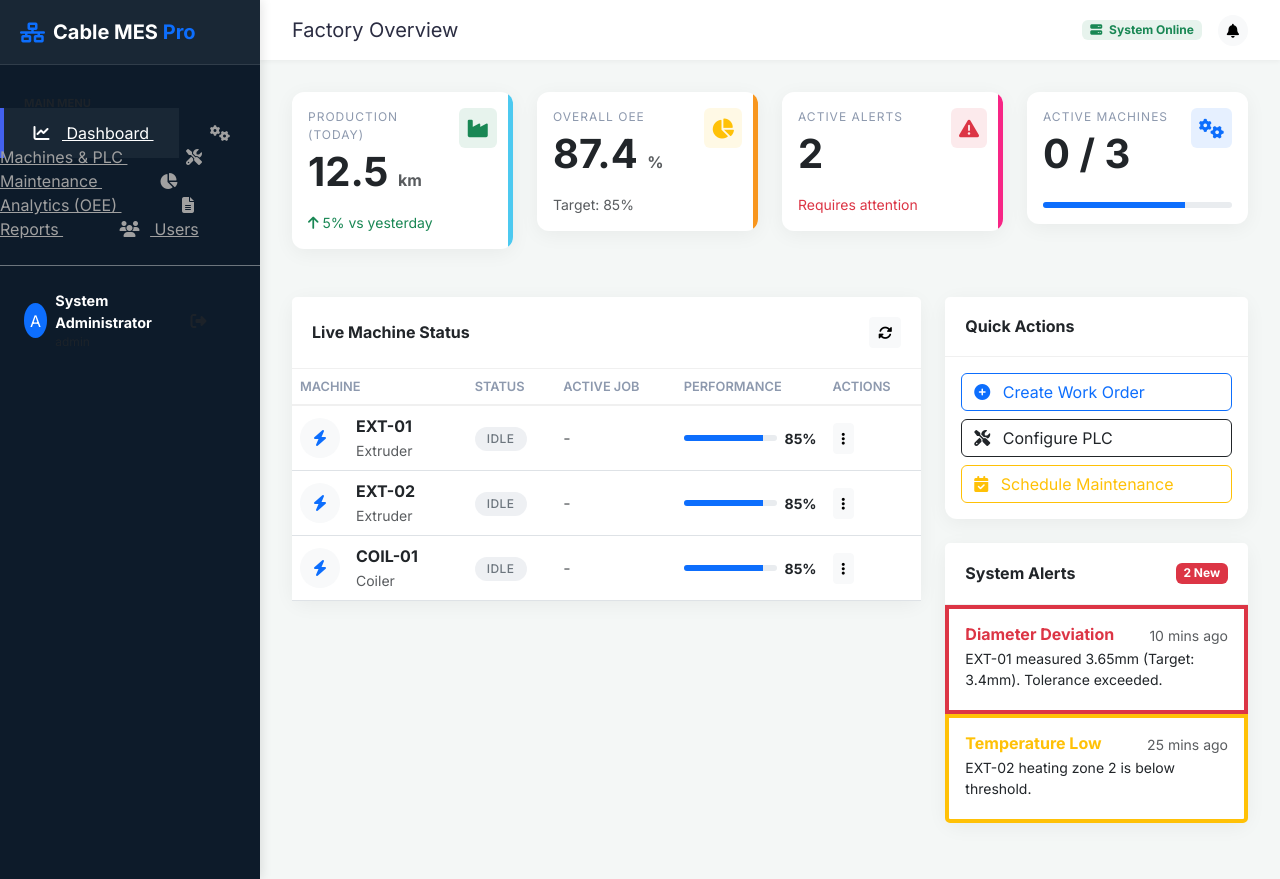
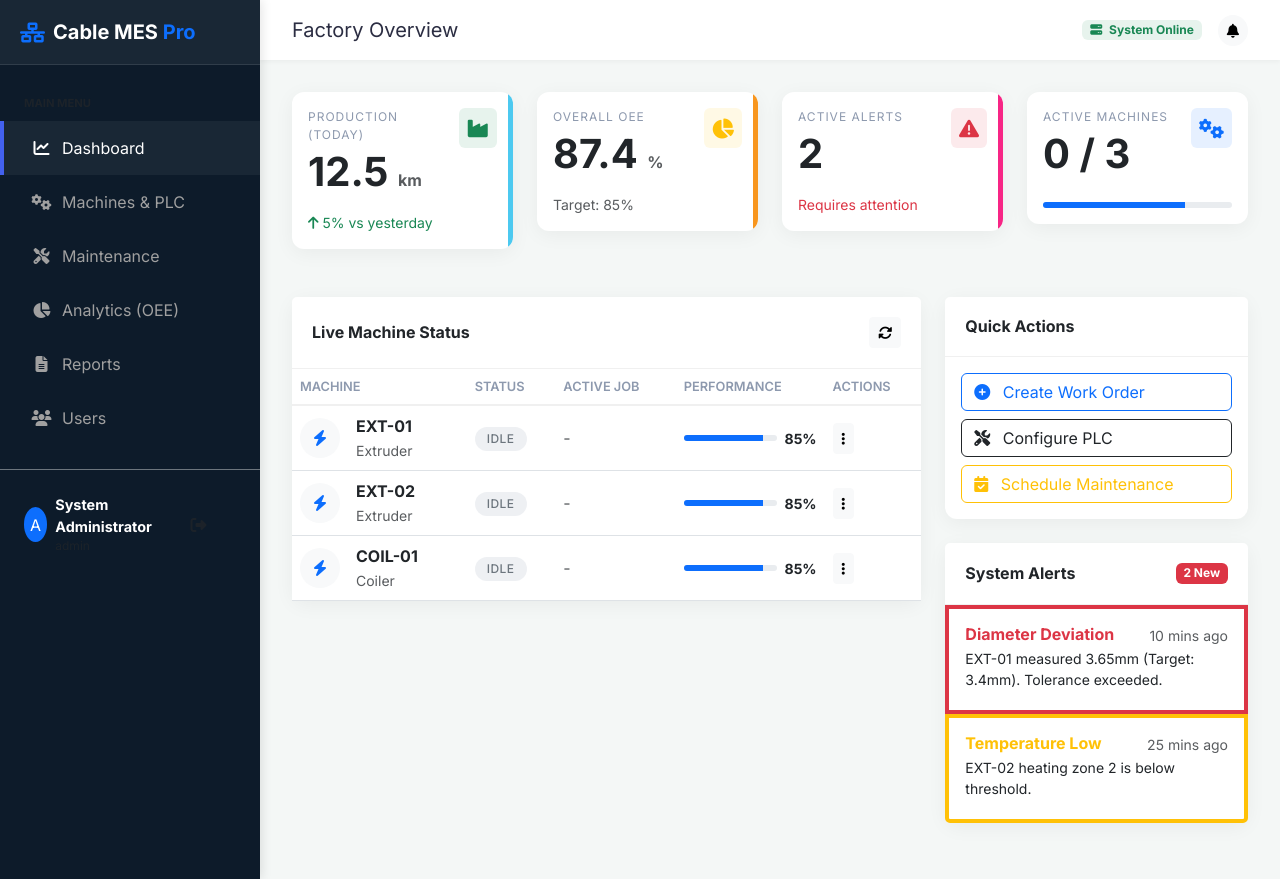
Before and after one commit to aliozkaan9/aliozkan, a Flask app: page /admin in a window 1280 px wide. Run offline with Flask 3, Linux system fonts and the light colour scheme; a user stored in the database is signed in; some libraries are stand-ins or nearby versions.

Commit message:
Fix sidebar link alignment and clean up git artifacts
Co-authored-by: aliozkaan9 <62259537+aliozkaan9@users.noreply.github.com>

```diff
--- a/static/css/modern.css
+++ b/static/css/modern.css
@@ -35,6 +35,9 @@ body {
 }
 
 .sidebar a {
+    display: flex;
+    align-items: center;
+    text-decoration: none;
     color: #a0a0a0;
     padding: 15px 25px;
     border-left: 4px solid transparent;
```
Also changed, not shown: cable_mes.db.
